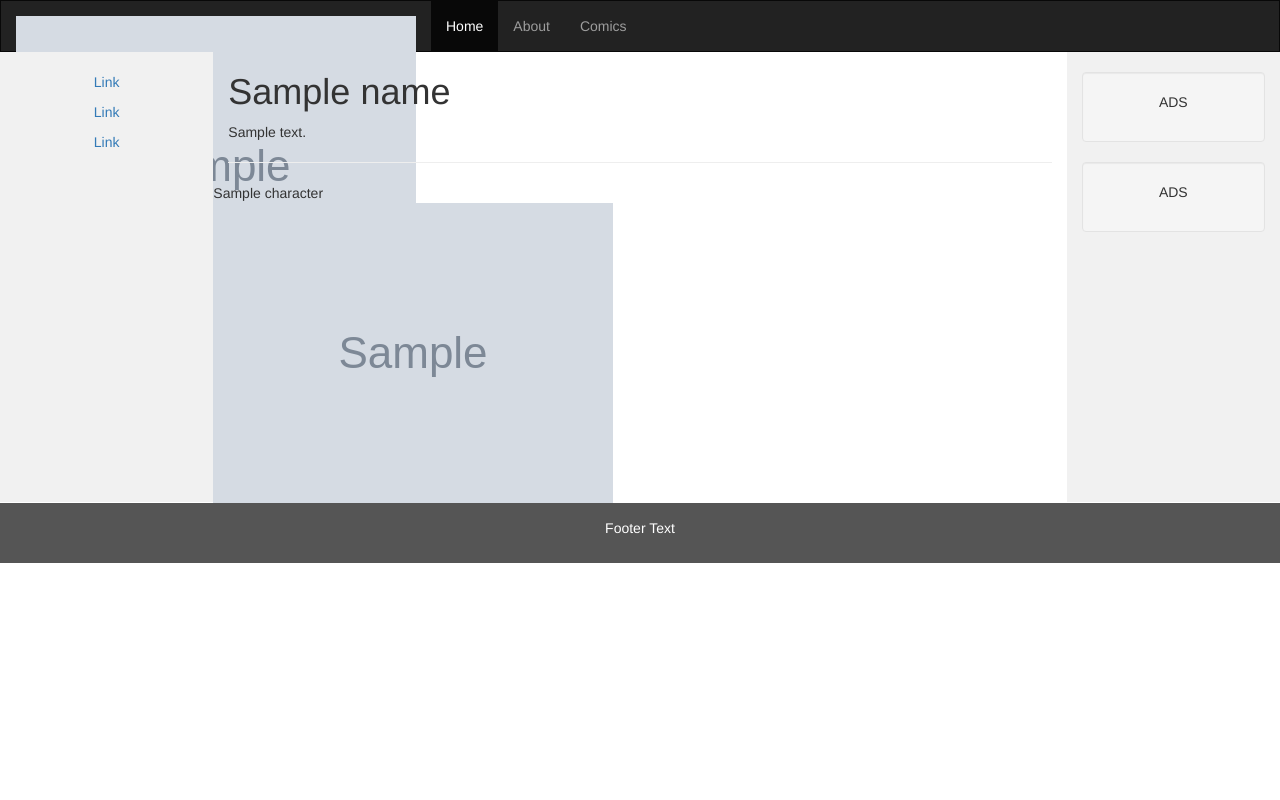
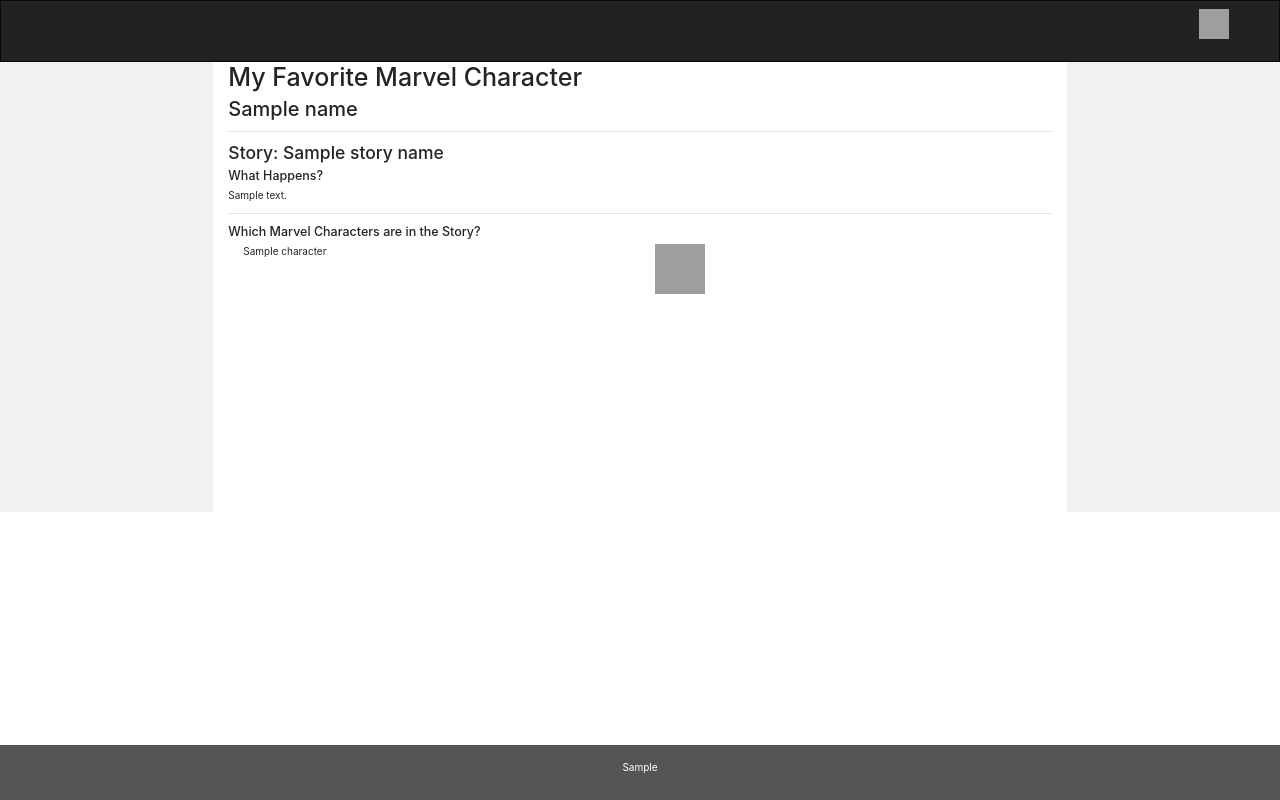
Before and after one commit to MicFrohlich/MarvelAPIFlaskTest, a Python web app: template test_flask_app_version/templates/index.html in a window 1280 px wide. Run offline with Jinja, Linux system fonts and the light colour scheme; the template is opened without the code that fills it: most values are stand-ins (such as "Sample title", 1, 10 or a date in 2020); grey boxes marked "Sample" are stand-in pictures; some libraries are stand-ins or nearby versions; grey boxes are pictures that could not be loaded.

Commit message:
feat: add git ignore bootstrap and small style touches to page also add attribution text

```diff
--- a/test_flask_app_version/templates/index.html
+++ b/test_flask_app_version/templates/index.html
@@ -10,6 +10,12 @@
     />
     <script src="https://ajax.googleapis.com/ajax/libs/jquery/3.6.1/jquery.min.js"></script>
     <script src="https://maxcdn.bootstrapcdn.com/bootstrap/3.4.1/js/bootstrap.min.js"></script>
+    <link
+      rel="stylesheet"
+      href="https://cdn.jsdelivr.net/npm/bootstrap@4.1.3/dist/css/bootstrap.min.css"
+      integrity="sha384-MCw98/SFnGE8fJT3GXwEOngsV7Zt27NXFoaoApmYm81iuXoPkFOJwJ8ERdknLPMO"
+      crossorigin="anonymous"
+    />
     <style>
       /* Remove the navbar's default margin-bottom and rounded borders */
       .navbar {
@@ -62,49 +68,71 @@
             <span class="icon-bar"></span>
             <span class="icon-bar"></span>
           </button>
-          <a class="navbar-brand" href="#"><img src="{{char_thumbnail}}" /></a>
+          <a class="navbar-brand" href="#"
+            ><img
+              src="{{char_thumbnail}}.jpg"
+              class="mx-auto"
+              style="width: 30px; height: 30px"
+          /></a>
         </div>
-        <div class="collapse navbar-collapse" id="myNavbar">
-          <ul class="nav navbar-nav">
-            <li class="active"><a href="#">Home</a></li>
-            <li><a href="#">About</a></li>
-            <li><a href="#">Comics</a></li>
-          </ul>
-        </div>
+        <div class="collapse navbar-collapse" id="myNavbar"></div>
       </div>
     </nav>
-
     <div class="container-fluid text-center">
       <div class="row content">
-        <div class="col-sm-2 sidenav">
-          <p><a href="#">Link</a></p>
-          <p><a href="#">Link</a></p>
-          <p><a href="#">Link</a></p>
-        </div>
+        <div class="col-sm-2 sidenav"></div>
         <div class="col-sm-8 text-left">
-          <h1>{{name}}</h1>
+          <h1>My Favorite Marvel Character</h1>
+          <h2>{{name}}</h2>
+          <hr />
+          <h3>Story: {{ story_name }}</h3>
+          <h5>What Happens?</h5>
+          {% if story_desc %}
           <p>{{ story_desc }}</p>
+          {% else %}
+          <p>No story information found</p>
+          {% endif %}
           <hr />
+          <h5>Which Marvel Characters are in the Story?</h5>
+          <div class="container">
             {% for char_name, thumbnail in characters.items() %}
             <div class="row">
-            <div class="column">{{char_name}}</div>
-            <div class="column"><img src="{{thumbnail}}" /></div>
+              <div class="col-6">{{char_name}}</div>
+              <div class="col-6">
+                <img
+                  src="{{thumbnail}}.jpg"
+                  style="width: 50px; height: 50px"
+                />
+              </div>
             </div>
             {% endfor %}
           </div>
-        <div class="col-sm-2 sidenav">
-          <div class="well">
-            <p>ADS</p>
+          <br />
+          <br />
+          <br />
+          <br />
         </div>
-          <div class="well">
-            <p>ADS</p>
-          </div>
-        </div>
+        <div class="col-sm-2 sidenav"></div>
       </div>
     </div>
 
-    <footer class="container-fluid text-center">
-      <p>Footer Text</p>
+    <footer class="container-fluid text-center fixed-bottom">
+      <p>{{ marvel_attribution|safe }}</p>
     </footer>
+    <script
+      src="https://code.jquery.com/jquery-3.3.1.slim.min.js"
+      integrity="sha384-q8i/X+965DzO0rT7abK41JStQIAqVgRVzpbzo5smXKp4YfRvH+8abtTE1Pi6jizo"
+      crossorigin="anonymous"
+    ></script>
+    <script
+      src="https://cdn.jsdelivr.net/npm/popper.js@1.14.3/dist/umd/popper.min.js"
+      integrity="sha384-ZMP7rVo3mIykV+2+9J3UJ46jBk0WLaUAdn689aCwoqbBJiSnjAK/l8WvCWPIPm49"
+      crossorigin="anonymous"
+    ></script>
+    <script
+      src="https://cdn.jsdelivr.net/npm/bootstrap@4.1.3/dist/js/bootstrap.min.js"
+      integrity="sha384-ChfqqxuZUCnJSK3+MXmPNIyE6ZbWh2IMqE241rYiqJxyMiZ6OW/JmZQ5stwEULTy"
+      crossorigin="anonymous"
+    ></script>
   </body>
 </html>
```
Also changed, not shown: test_flask_app_version/app.py (+16 -40 lines), test_flask_app_version/custom_functions.py (+44 -0 lines), 1 other file. Lines whose indentation alone changed are shown as unchanged.
